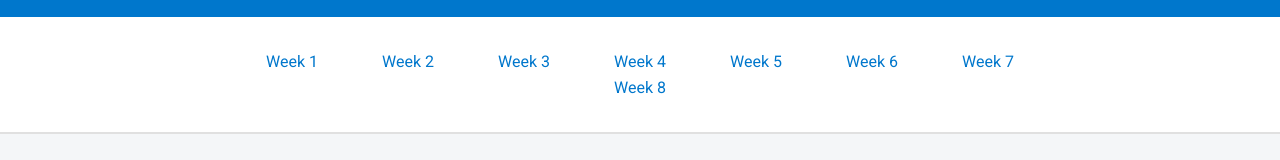
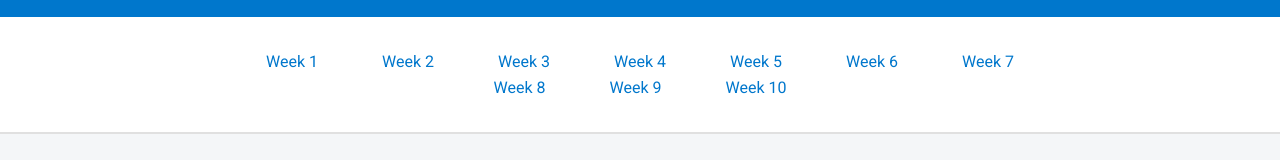
Before and after one commit to BranCastermans/projectdocs2, a website: page index.html in a window 1280 px wide. Shown: the part 240-400 px from the top of the page. Drawn offline with Linux system fonts and the light colour scheme.

Commit message:
Add links for Week 9 and Week 10 in index.html

```diff
--- a/index.html
+++ b/index.html
@@ -30,6 +30,8 @@
                 <li><a href="week6.html">Week 6</a></li>
                 <li><a href="week7.html">Week 7</a></li>
                 <li><a href="week8.html">Week 8</a></li>
+               <li><a href="week9.html">Week 9</a></li>
+                <li><a href="week10.html">Week 10</a></li>
             </ul>
         </div>
     </nav>
```
